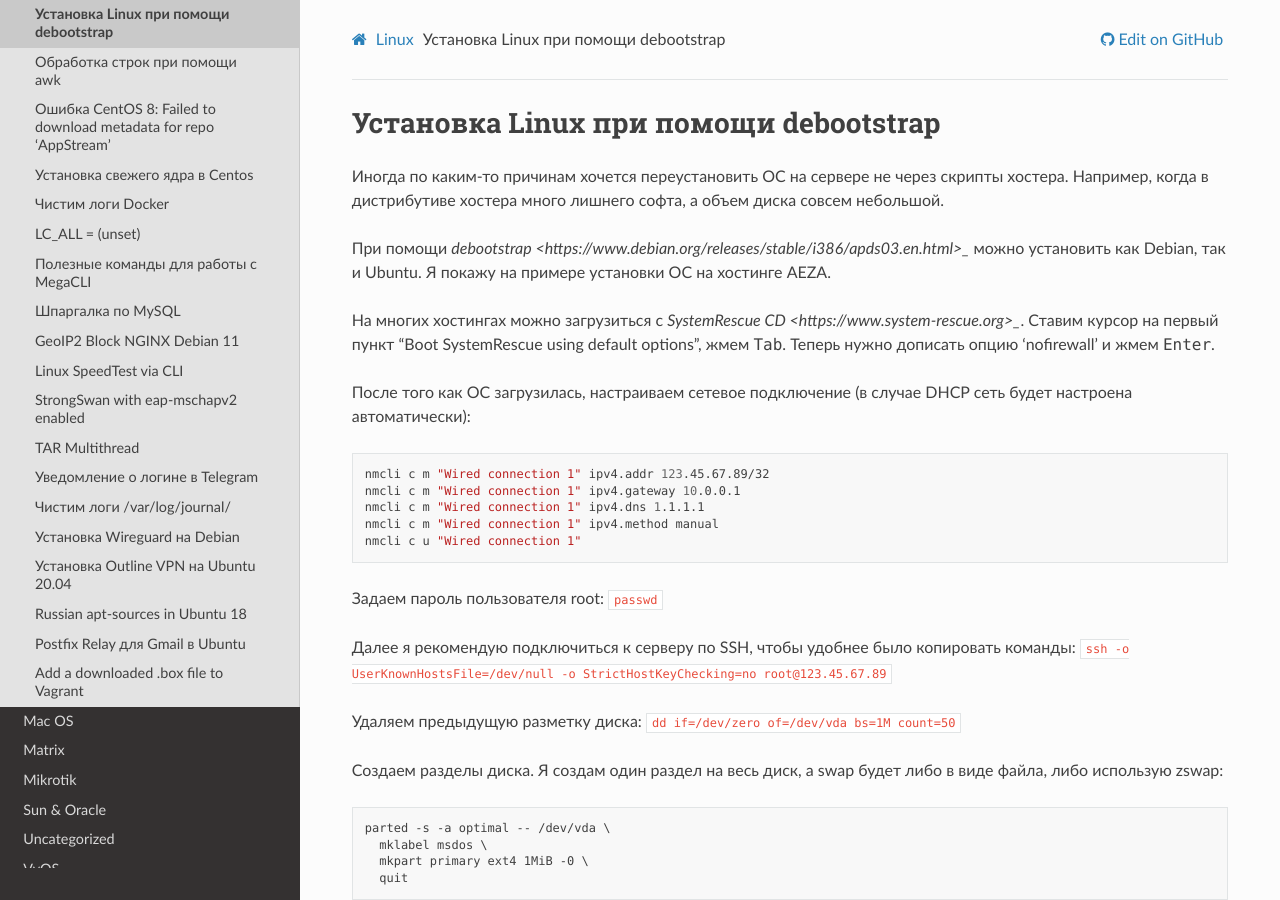
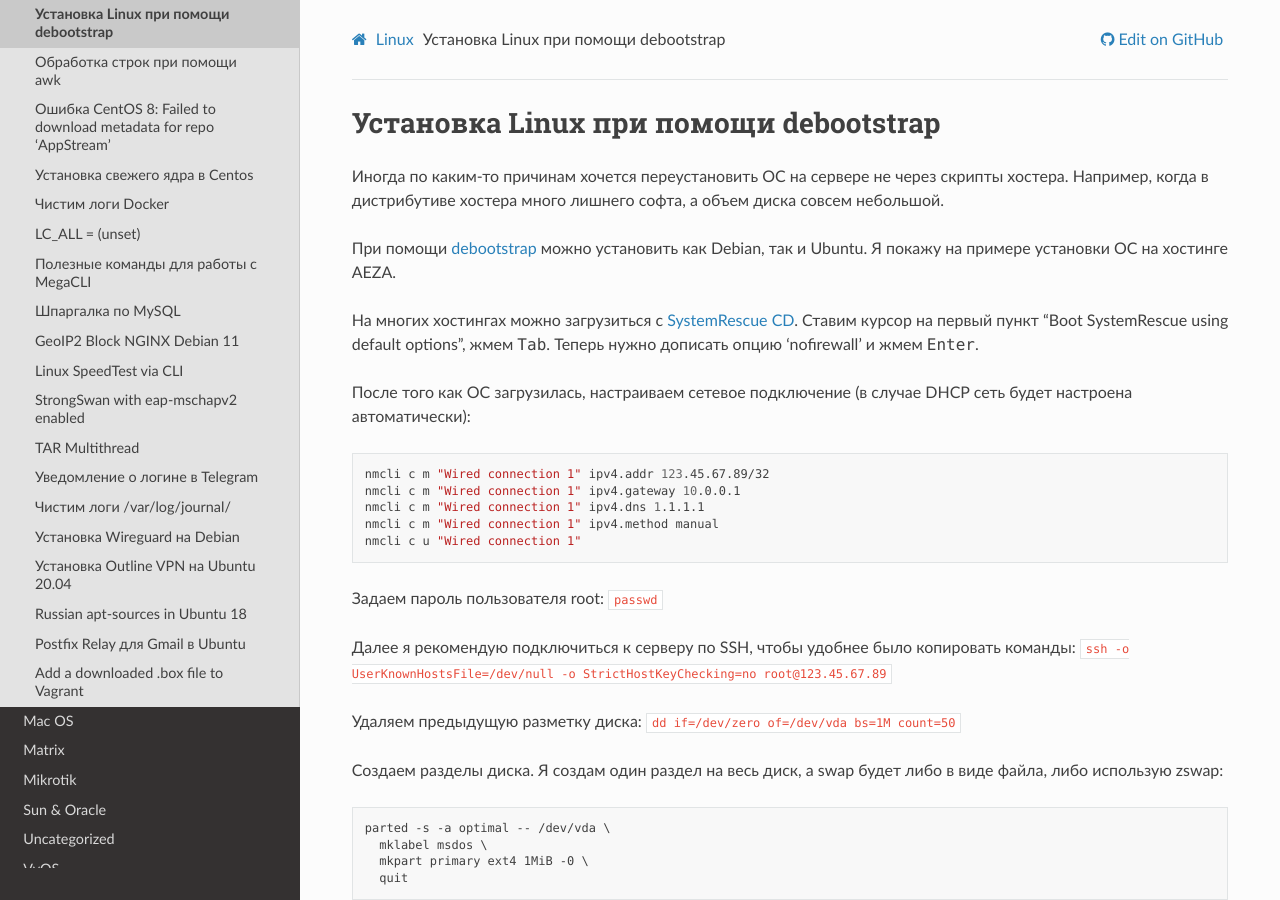
Before and after one commit to jeffscrum/jeffscrum.github.io, a Sphinx documentation site: the page built from source/linux/linux-aeza-debootstrap-install.rst, in a window 1280 px wide and 900 px high. Built offline with Sphinx 7.4.7 and the Read the Docs theme 2.0.0, drawn with Linux system fonts in a browser that asks for light colours.

Commit message:
linux-aeza-debootstrap-install

```diff
--- a/source/linux/linux-aeza-debootstrap-install.rst
+++ b/source/linux/linux-aeza-debootstrap-install.rst
@@ -10,9 +10,9 @@
 
 Иногда по каким-то причинам хочется переустановить ОС на сервере не через скрипты хостера. Например, когда в дистрибутиве хостера много лишнего софта, а объем диска совсем небольшой.
 
-При помощи `debootstrap <https://www.debian.org/releases/stable/i386/apds03.en.html>_` можно установить как Debian, так и Ubuntu. Я покажу на примере установки ОС на хостинге AEZA.
+При помощи `debootstrap <https://www.debian.org/releases/stable/i386/apds03.en.html>`_ можно установить как Debian, так и Ubuntu. Я покажу на примере установки ОС на хостинге AEZA.
 
-На многих хостингах можно загрузиться с `SystemRescue CD <https://www.system-rescue.org>_`. Ставим курсор на первый пункт "Boot SystemRescue using default options", жмем :kbd:`Tab`. Теперь нужно дописать опцию 'nofirewall' и жмем :kbd:`Enter`.
+На многих хостингах можно загрузиться с `SystemRescue CD <https://www.system-rescue.org>`_. Ставим курсор на первый пункт "Boot SystemRescue using default options", жмем :kbd:`Tab`. Теперь нужно дописать опцию 'nofirewall' и жмем :kbd:`Enter`.
 
 После того как ОС загрузилась, настраиваем сетевое подключение (в случае DHCP сеть будет настроена автоматически):
 
```
